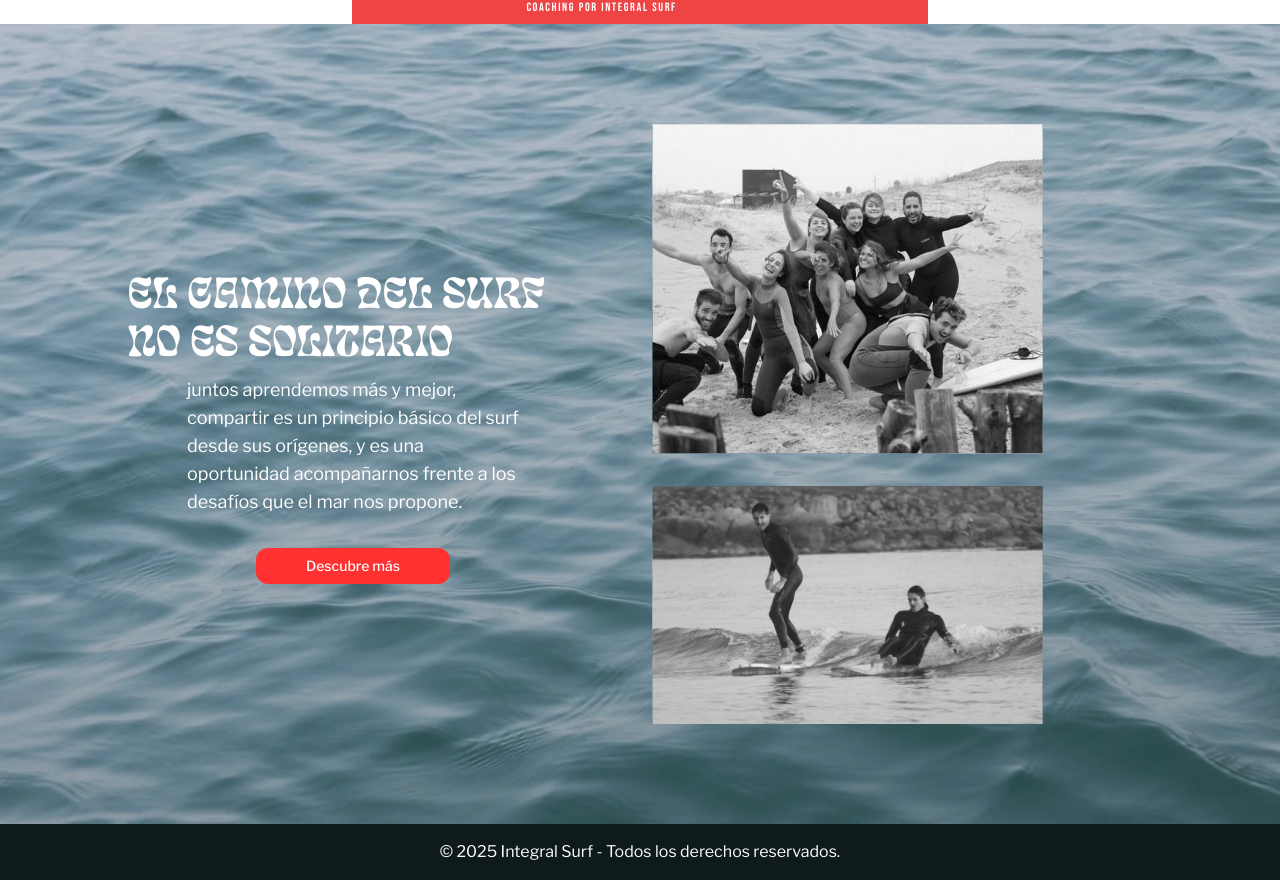
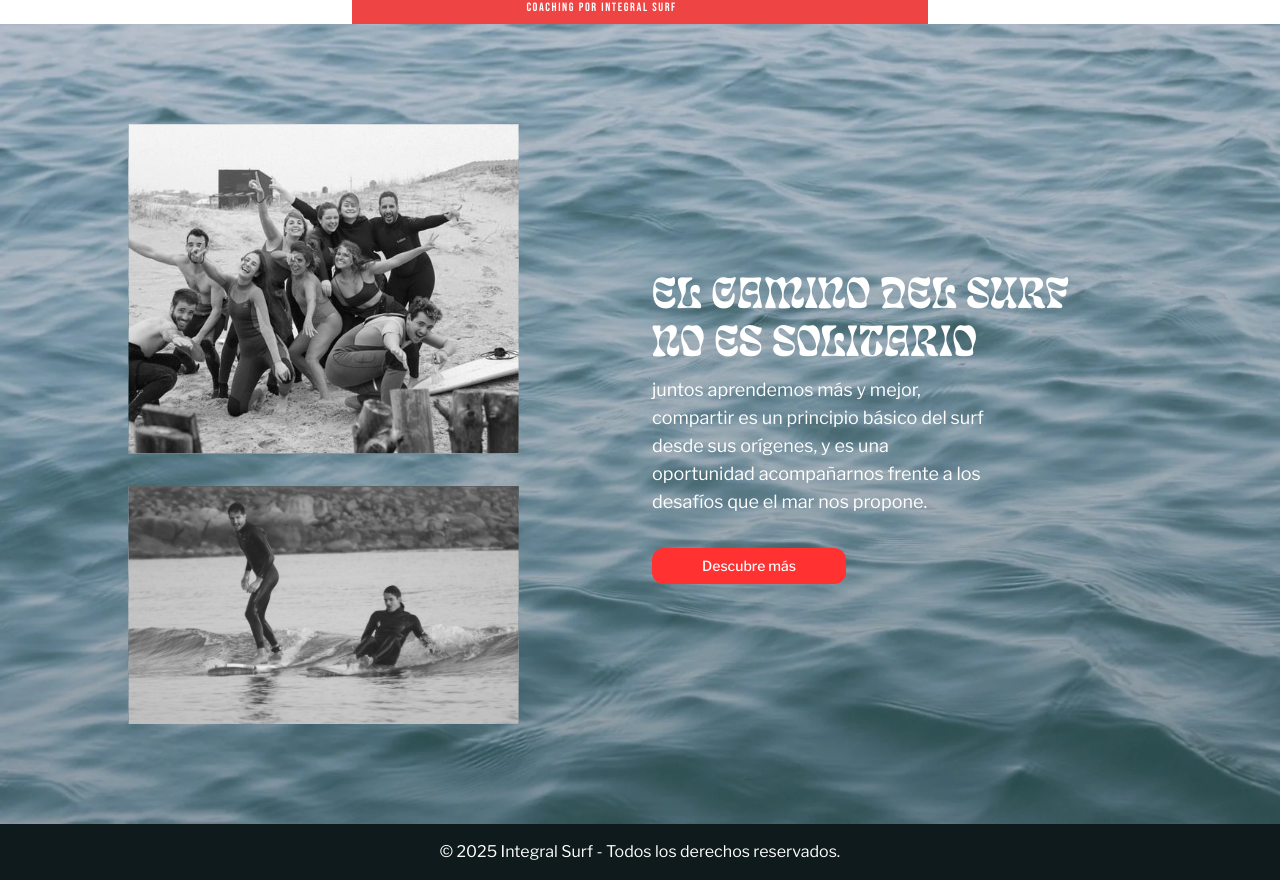
Before and after one commit to diego-caceres/integral-surf-site, a Next.js app: page / in a window 1280 px wide. Shown: the part 2139-3019 px from the top of the page. Built offline with nearby package versions, Linux system fonts and the light colour scheme.

Commit message:
Fix the road

```diff
--- a/src/components/SectionTheRoad.tsx
+++ b/src/components/SectionTheRoad.tsx
@@ -15,24 +15,9 @@ export default function SectionTheRoad() {
 
       {/* Content Overlay */}
       <div className="absolute inset-0 flex items-center justify-center p-6 ">
-        <div className="grid grid-cols-1 md:grid-cols-2 max-w-5xl w-full gap-6 text-white">
-          {/* Right Column (Shown first on mobile) */}
-          <div className="md:max-w-[450px] flex flex-col items-center justify-center  gap-4 order-1 md:order-none">
-            <h2 className="uppercase font-[Eckmannpsych] md:text-left text-white ">
-              El camino del surf no es solitario
-            </h2>
-            <p className="text-white md:text-left text-lg">
-              juntos aprendemos más y mejor, <br />
-              compartir es un principio básico del surf <br />
-              desde sus orígenes, y es una <br />
-              oportunidad acompañarnos frente a los <br />
-              desafíos que el mar nos propone.
-            </p>
-            <Button className="mt-4 text-lg">Descubre más</Button>
-          </div>
-
+        <div className="flex flex-col md:grid md:grid-cols-2 max-w-5xl w-full gap-6 text-white">
           {/* Left Column (Shown below on mobile) */}
-          <div className="flex flex-col md:gap-8 justify-center order-2 md:order-none">
+          <div className="flex flex-col md:gap-8 justify-center order-2 md:order-1 ">
             <Image
               src="/images/home/the-road-img1.png"
               alt="Left Image 1"
@@ -46,6 +31,21 @@ export default function SectionTheRoad() {
               height={230}
             />
           </div>
+
+          {/* Right Column (Shown first on mobile) */}
+          <div className="md:max-w-[450px] flex flex-col items-center md:items-start justify-center  gap-4 order-1 md:order-2 ">
+            <h2 className="uppercase font-[Eckmannpsych] md:text-left text-white ">
+              El camino del surf no es solitario
+            </h2>
+            <p className="text-white md:text-left text-lg">
+              juntos aprendemos más y mejor, <br />
+              compartir es un principio básico del surf <br />
+              desde sus orígenes, y es una <br />
+              oportunidad acompañarnos frente a los <br />
+              desafíos que el mar nos propone.
+            </p>
+            <Button className="mt-4 text-lg">Descubre más</Button>
+          </div>
         </div>
       </div>
     </div>
```
